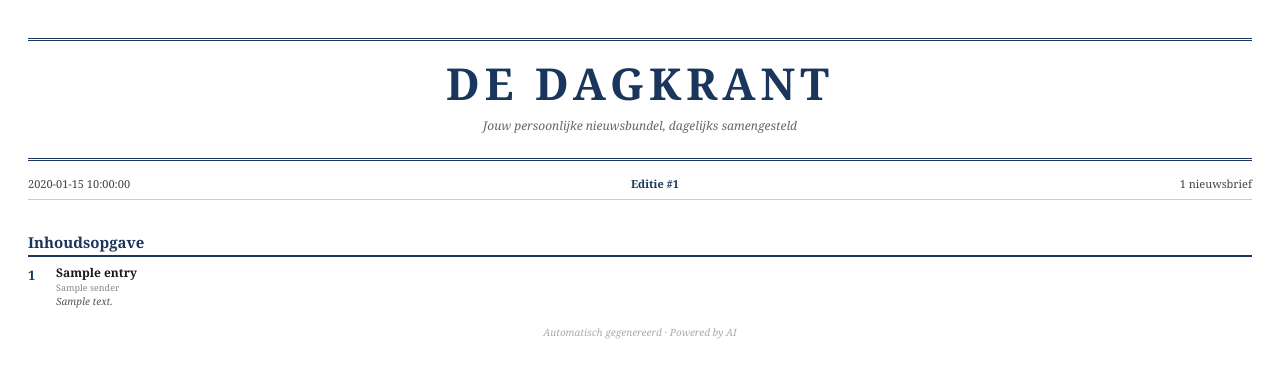
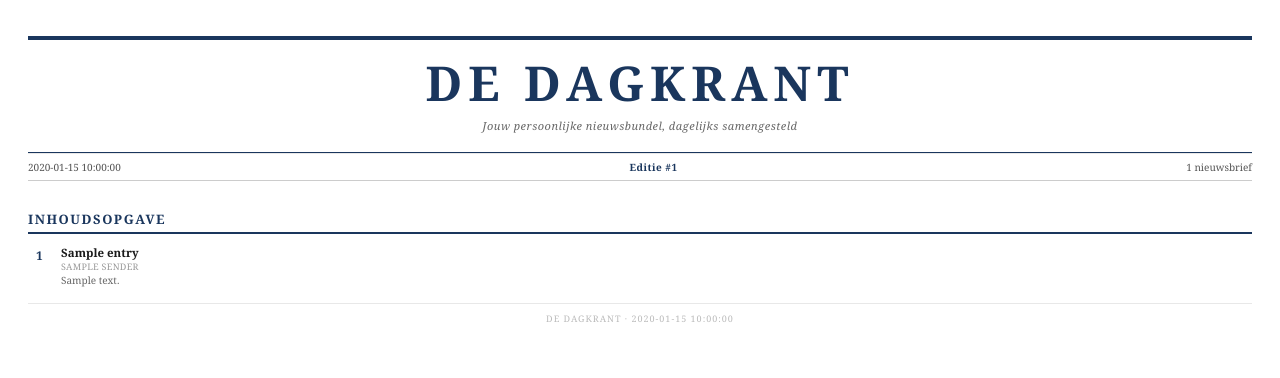
Before and after one commit to dennisvwieringen-web/Dagkrant-6.0, a Python web app: template templates/cover.html in a window 1280 px wide. Shown: the top 378 px of the page. Run offline with Jinja, Linux system fonts and the light colour scheme; the template is opened without the code that fills it: most values are stand-ins (such as "Sample title", 1, 10 or a date in 2020).

Commit message:
Vormgeving: 2-koloms TOC, artikelheaders, link-neutralisatie
- cover.html: inhoudsopgave in 2 kolommen (column-count: 2), verfijnd
  masthead met 4px bovenlijn, TOC-items in klein-caps krantenstijl,
  footer vereenvoudigd (geen 'Powered by AI')
- renderer.py: linkkleur geneutraliseerd naar #333 voor print,
  artikelheader met blauw linkerlint + lichte achtergrond,
  'Nr. X' label toegevoegd boven elke sectietitel
- cleaner.py: kill-patronen voor Cal Newport-stijl captions
  ('om de website te lezen', 'lees online')

Co-Authored-By: Claude Sonnet 4.6 <noreply@anthropic.com>

```diff
--- a/src/cleaner.py
+++ b/src/cleaner.py
@@ -121,6 +121,10 @@ _KILLLIST_EXACT = [
     r"upgrade\s+to\s+paid",
     r"claim\s+my\s+free\s+post",
     r"nrc>",
+    # Afbeeldingscaptions met website/reactie-links (Cal Newport-stijl)
+    r"om\s+de\s+website\s+te\s+(lezen|bezoeken)",
+    r"om\s+een\s+reactie\s+achter\s+te\s+laten",
+    r"lees\s+online\b",
 ]
 
 _KILLLIST_PATTERN = re.compile("|".join(_KILLLIST_EXACT), re.IGNORECASE)
--- a/templates/cover.html
+++ b/templates/cover.html
@@ -9,75 +9,86 @@
             text-align: center;
             font-family: Georgia, 'Times New Roman', serif;
             color: #1a1a1a;
-            padding: 30px 20px 15px 20px;
+            padding: 28px 20px 12px 20px;
             page-break-after: always;
         }
 
         .cover-masthead {
-            border-top: 3px double #1a365d;
-            border-bottom: 3px double #1a365d;
-            padding: 12px 0;
-            margin-bottom: 15px;
+            border-top: 4px solid #1a365d;
+            border-bottom: 1px solid #1a365d;
+            padding: 10px 0 8px 0;
+            margin-bottom: 0;
             width: 100%;
         }
 
         .cover-title {
-            font-size: 44px;
+            font-size: 48px;
             font-weight: bold;
-            letter-spacing: 5px;
+            letter-spacing: 6px;
             text-transform: uppercase;
             color: #1a365d;
             margin: 0;
         }
 
         .cover-subtitle {
-            font-size: 12px;
+            font-size: 11px;
             color: #666;
-            margin-top: 4px;
+            margin-top: 3px;
             font-style: italic;
+            letter-spacing: 0.5px;
         }
 
         .cover-meta {
             display: flex;
             justify-content: space-between;
+            align-items: center;
             width: 100%;
-            font-size: 11px;
-            color: #444;
+            font-size: 10px;
+            color: #555;
             border-bottom: 1px solid #ccc;
-            padding-bottom: 8px;
-            margin-bottom: 15px;
+            border-top: 1px solid #e8e8e8;
+            padding: 6px 0;
+            margin-bottom: 14px;
         }
 
         .cover-edition {
             font-weight: bold;
             color: #1a365d;
+            letter-spacing: 0.5px;
         }
 
         .toc-section {
             width: 100%;
             text-align: left;
-            margin-top: 5px;
+            margin-top: 4px;
             flex: 1;
         }
 
         .toc-title {
-            font-size: 15px;
+            font-size: 13px;
             font-weight: bold;
             color: #1a365d;
+            text-transform: uppercase;
+            letter-spacing: 1.5px;
             border-bottom: 2px solid #1a365d;
-            padding-bottom: 3px;
-            margin-bottom: 6px;
+            padding-bottom: 4px;
+            margin-bottom: 8px;
         }
 
         .toc-list {
             list-style: none;
             padding: 0;
             margin: 0;
+            column-count: 2;
+            column-gap: 22px;
+            column-rule: 1px solid #ddd;
         }
 
         .toc-item {
-            padding: 3px 0;
-            border-bottom: 1px dotted #ddd;
+            padding: 4px 0 4px 8px;
+            border-bottom: 1px solid #ebebeb;
+            break-inside: avoid;
+            -webkit-column-break-inside: avoid;
         }
 
         .toc-item:last-child {
@@ -91,16 +102,13 @@
             color: inherit;
         }
 
-        .toc-link:hover {
-            color: #2d5aa0;
-        }
-
         .toc-item-number {
-            font-size: 13px;
+            font-size: 12px;
             font-weight: bold;
             color: #1a365d;
-            margin-right: 8px;
-            min-width: 20px;
+            margin-right: 7px;
+            min-width: 18px;
+            padding-top: 1px;
         }
 
         .toc-item-content {
@@ -108,43 +116,50 @@
         }
 
         .toc-item-subject {
-            font-size: 12px;
+            font-size: 11.5px;
             font-weight: bold;
             color: #1a1a1a;
             margin-bottom: 0;
-            line-height: 1.2;
+            line-height: 1.25;
         }
 
         .toc-item-sender {
             font-size: 9px;
-            color: #888;
+            color: #999;
+            text-transform: uppercase;
+            letter-spacing: 0.3px;
         }
 
         .toc-item-translated {
             display: inline-block;
-            font-size: 8px;
+            font-size: 7.5px;
             color: #2d7a4f;
             background: #e8f5ee;
-            border-radius: 3px;
+            border-radius: 2px;
             padding: 0 3px;
             margin-left: 4px;
             font-style: normal;
             vertical-align: middle;
+            text-transform: none;
         }
 
         .toc-item-description {
             font-size: 10px;
-            color: #555;
-            font-style: italic;
+            color: #666;
             margin-top: 1px;
-            line-height: 1.2;
+            line-height: 1.3;
         }
 
         .cover-footer {
-            margin-top: 15px;
-            font-size: 10px;
-            color: #aaa;
-            font-style: italic;
+            margin-top: 12px;
+            padding-top: 8px;
+            border-top: 1px solid #e8e8e8;
+            width: 100%;
+            text-align: center;
+            font-size: 9px;
+            color: #bbb;
+            letter-spacing: 1px;
+            text-transform: uppercase;
         }
     </style>
 
@@ -185,6 +200,6 @@
     </div>
 
     <div class="cover-footer">
-        Automatisch gegenereerd &middot; Powered by AI
+        De Dagkrant &middot; {{ date }}
     </div>
 </div>
```
Also changed, not shown: src/renderer.py (+27 -9 lines).
